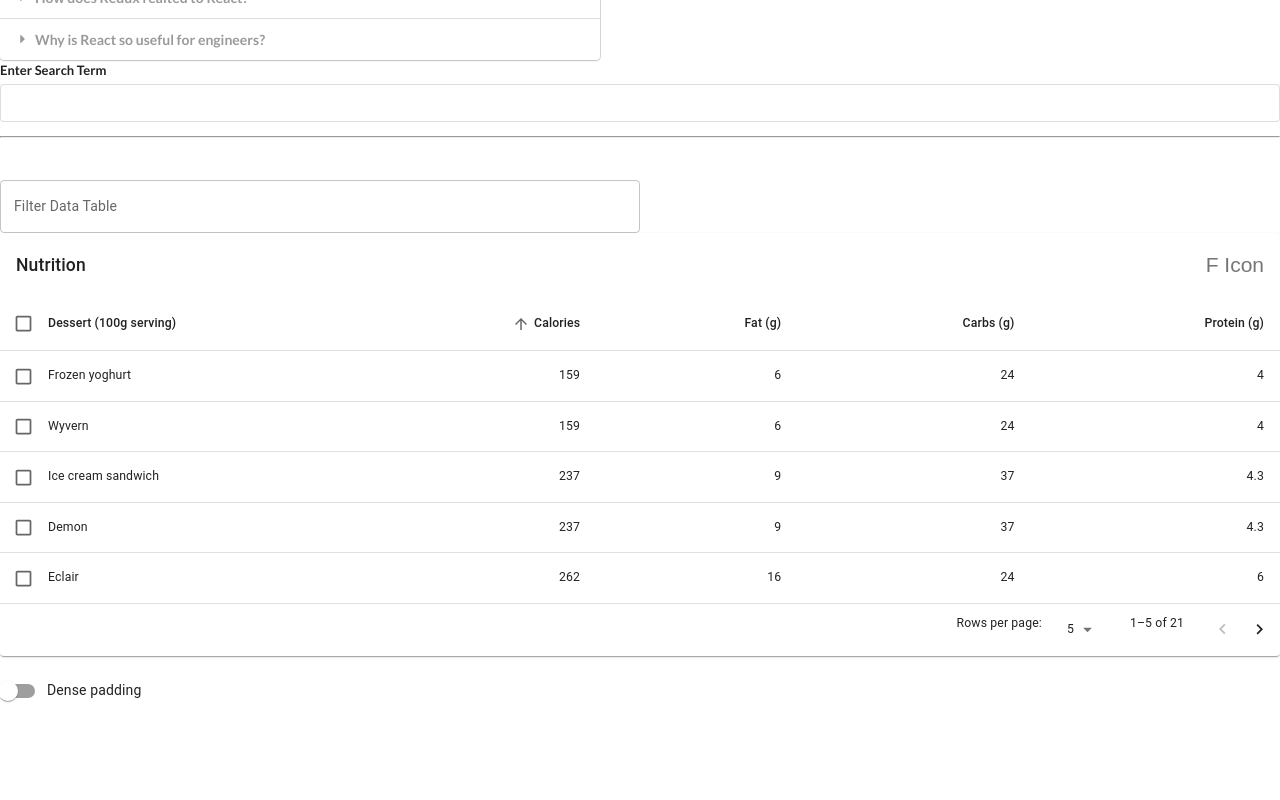
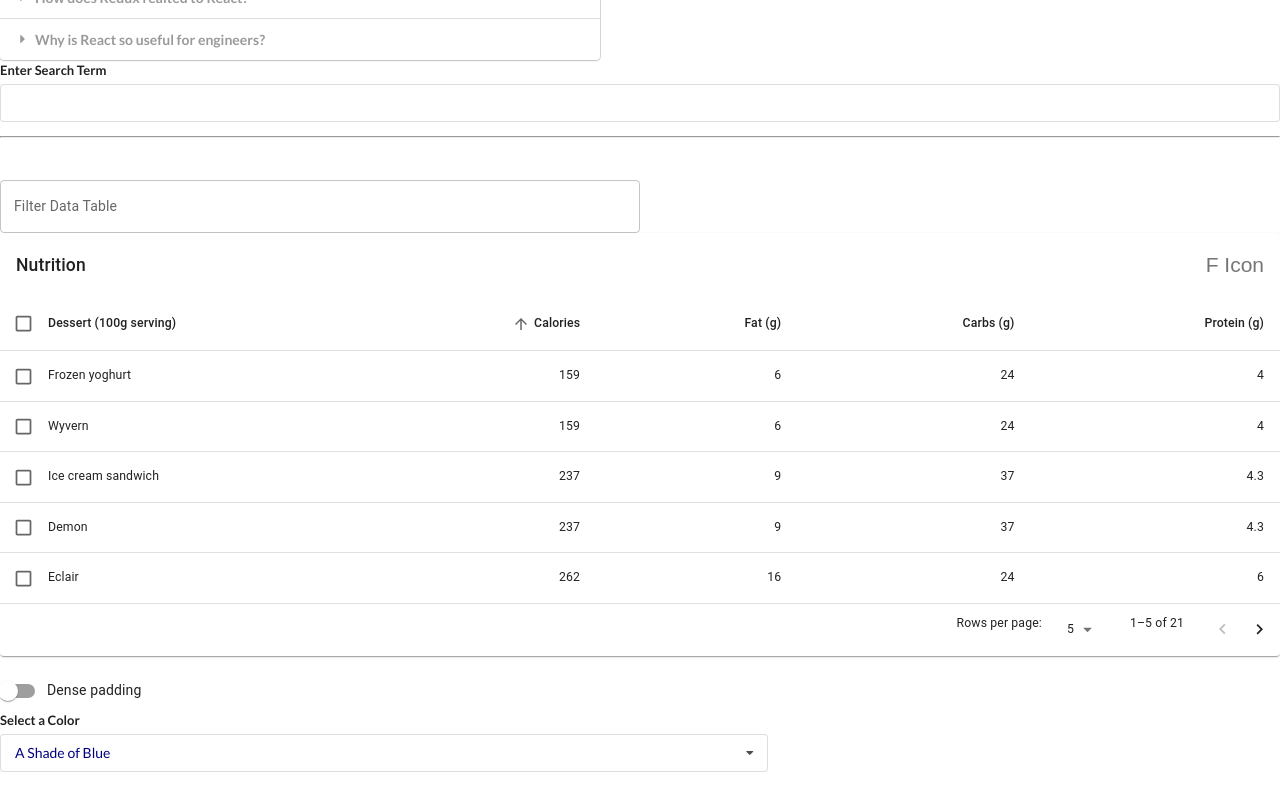
Before and after one commit to NickKarsant/Widgets2.0, a React (Create React App) app: page / in a window 1280 px wide. Shown: the part 233-1033 px from the top of the page. Before the commit the page ends 943 px from the top, so only its background shows below. Built offline with nearby package versions, Linux system fonts and the light colour scheme.

Commit message:
complete dropdown fucntionality, add color hex key to datobject and display

```diff
--- a/src/App.js
+++ b/src/App.js
@@ -1,8 +1,6 @@
 import React, {useEffect, useState} from 'react';
-import {items} from './data/database.js'
-import {Accordion} from './components/Accordion'
-import {Search} from './components/Search'
-import {EnhancedTable} from './components/Datatable'
+import {items, options} from './data/database.js'
+import {Search, Accordion, EnhancedTable, Dropdown} from './components/'
 import TextField from '@mui/material/TextField';
 import axios from 'axios';
 
@@ -11,6 +9,9 @@ import axios from 'axios';
 export const App = () => {
   const [searchValue, setSearchValue] = useState(null);
   const [results, setResults] = useState('');
+  const [selected, setSelected] = useState(options[0])
+
+
 
 
 
@@ -45,11 +46,6 @@ export const App = () => {
 
   }, [searchValue, results.length])
 
-// results?.map((item) => {
-//     console.log(item.title)
-//   })
-
-
 
 
   return (
@@ -62,7 +58,7 @@ export const App = () => {
         <Search />
 
       </div>
-<hr/>
+      <hr/>
       <div className='filterDataTable'  style={{marginTop: '3em'}}>
         <TextField sx={{ width:'50%' }}
           onChange={(event) => {
@@ -71,6 +67,11 @@ export const App = () => {
           }
         }} label="Filter Data Table" />
         <EnhancedTable data={results} filterTerm={searchValue}/>
+      </div>
+
+      <div className='dropdown'>
+        <Dropdown selected={selected}  onSelectedChange={setSelected} options={options}/>
+
       </div>
 
     </div>
--- a/src/components/Dropdown.js
+++ b/src/components/Dropdown.js
@@ -1,15 +1,38 @@
-import React, {useState, useEffect, useRef} from 'react'
+import React, {useState}  from 'react'
 
-export const Accordion = ({items}) => {
-  const [activeIndex, setActiveIndex] = useState(null);
+export const Dropdown = ({options, selected, onSelectedChange}) => {
+  const [openDropdown, setOpenDropdown] =useState(false)
+
+
+const renderedOptions = options.filter((item => item.value !== selected.value )).map((option) => {
+  return (
+  <div key={option.value} style={{color:`#${option.hex}`}} onClick={() => {onSelectedChange(option)}} className="item">
+  {option.label}
+  </div>
+  );
+});
 
 
 
 
 
   return (
-    <div className="ui styled accordion">
- "dropDOwn"
+    <div className="ui form" style={{width: '60%', paddingBottom: '2em'}}>
+      <div className="field">
+        <label className='label'>
+          Select a Color
+        </label>
+        <div onClick={() => setOpenDropdown(!openDropdown)}  className={`ui selection dropdown ${ openDropdown ? 'visible active' : ''}`}>
+          <div className="text" style={{color: selected ? `#${selected.hex}` : `#${options[0].hex}` }}>
+            {selected.label}
+          </div>
+          <i className="dropdown icon">
+          <div style={{ width:'max-content'}} className={`menu  ${ openDropdown ? 'visible transition' : ''} `}>
+          {renderedOptions}
+          </div>
+          </i>
+        </div>
+      </div>
     </div>
   );
 }
--- /dev/null
+++ b/src/components/index.js
@@ -0,0 +1,4 @@
+export * from './Accordion';
+export * from './Datatable';
+export * from './Dropdown';
+export * from './Search';
--- a/src/data/database.js
+++ b/src/data/database.js
@@ -31,33 +31,46 @@ export const items = [
 ];
 
 export const options = [
+
   {
-    label: "Black",
-    value: "black"
+    label: "A Shade of Blue",
+    value: "blue",
+    hex: "000080"
+
   },
   {
-    label: "Blue",
-    value: "blue"
+    label: "The Color Brown",
+    value: "brown",
+    hex: "563d2d"
+
+  },  {
+    label: "The Color Black",
+    value: "black",
+    hex: "000000"
   },
   {
-    label: "Brown",
-    value: "brown"
+    label: "A Shade of Green",
+    value: "green",
+    hex: "008000"
+
   },
   {
-    label: "Green",
-    value: "green"
+    label: "The Color Lime",
+    value: "lime",
+    hex: "00FF00"
+
   },
   {
-    label: "Lime",
-    value: "lime"
+    label: "The Color Purple",
+    value: "purple",
+    hex: "800080"
+
   },
   {
-    label: "Purple",
-    value: "purple"
-  },
-  {
-    label: "Red",
-    value: "red"
+    label: "The Color Red",
+    value: "red",
+    hex: "FF0000"
+
   }
 ];
 
```
